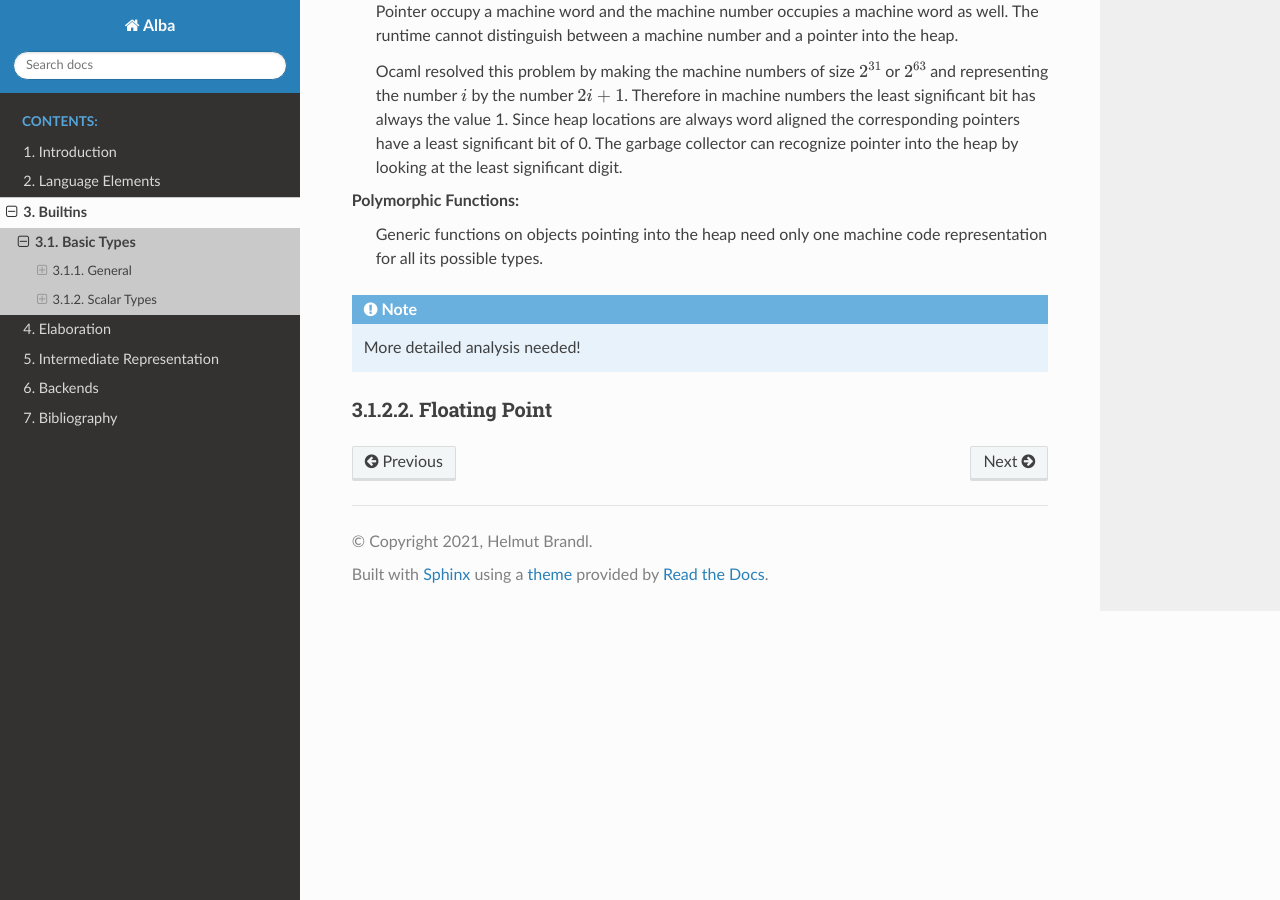
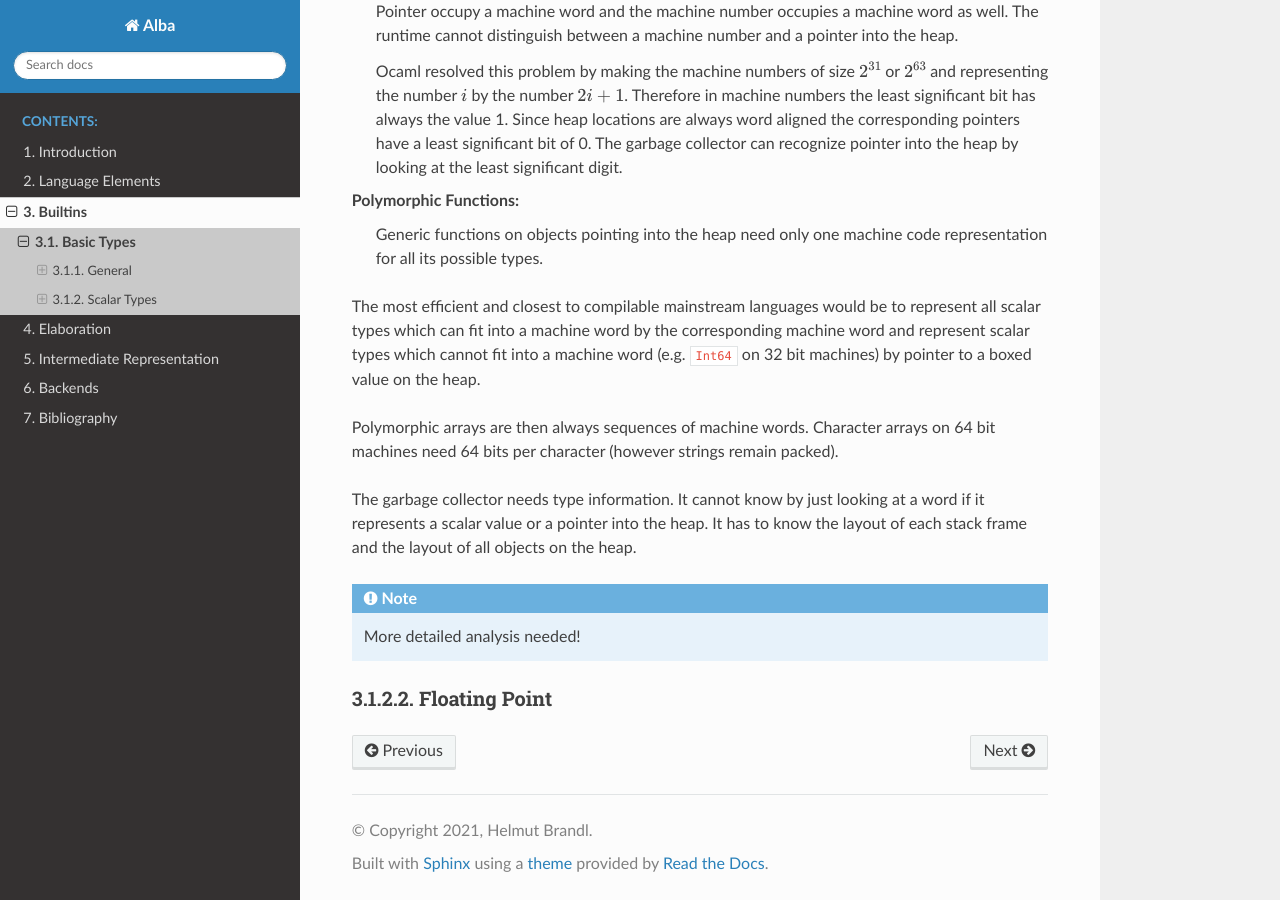
Before and after one commit to alba-lang/lang-spec, a Sphinx documentation site: the page built from sphinx/source/builtin/basic-types.rst, in a window 1280 px wide and 900 px high, scrolled down 4835 px. Built offline with Sphinx 7.4.7 and the Read the Docs theme 2.0.0, drawn with Linux system fonts in a browser that asks for light colours.

Commit message:
Added thoughts to implementation of scalar types
	modified:   sphinx/source/builtin/basic-types.rst

```diff
--- a/sphinx/source/builtin/basic-types.rst
+++ b/sphinx/source/builtin/basic-types.rst
@@ -305,6 +305,19 @@ Polymorphic Functions:
     Generic functions on objects pointing into the heap need only one machine
     code representation for all its possible types.
 
+The most efficient and closest to compilable mainstream languages would be to
+represent all scalar types which can fit into a machine word by the
+corresponding machine word and represent scalar types which cannot fit into a
+machine word (e.g. ``Int64`` on 32 bit machines) by pointer to a boxed value on
+the heap.
+
+Polymorphic arrays are then always sequences of machine words. Character arrays
+on 64 bit machines need 64 bits per character (however strings remain packed).
+
+The garbage collector needs type information. It cannot know by just looking at
+a word if it represents a scalar value or a pointer into the heap. It has to
+know the layout of each stack frame and the layout of all objects on the heap.
+
 .. note::
     More detailed analysis needed!
 
```
